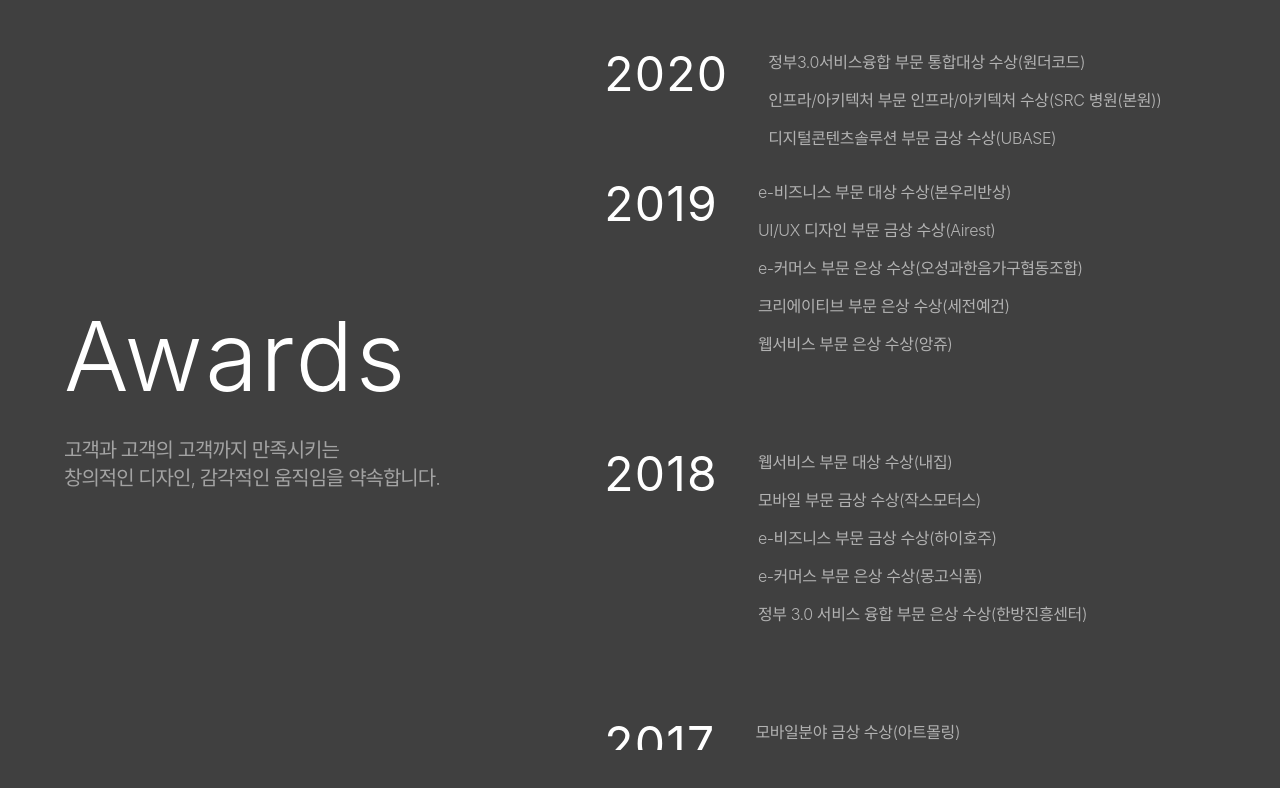
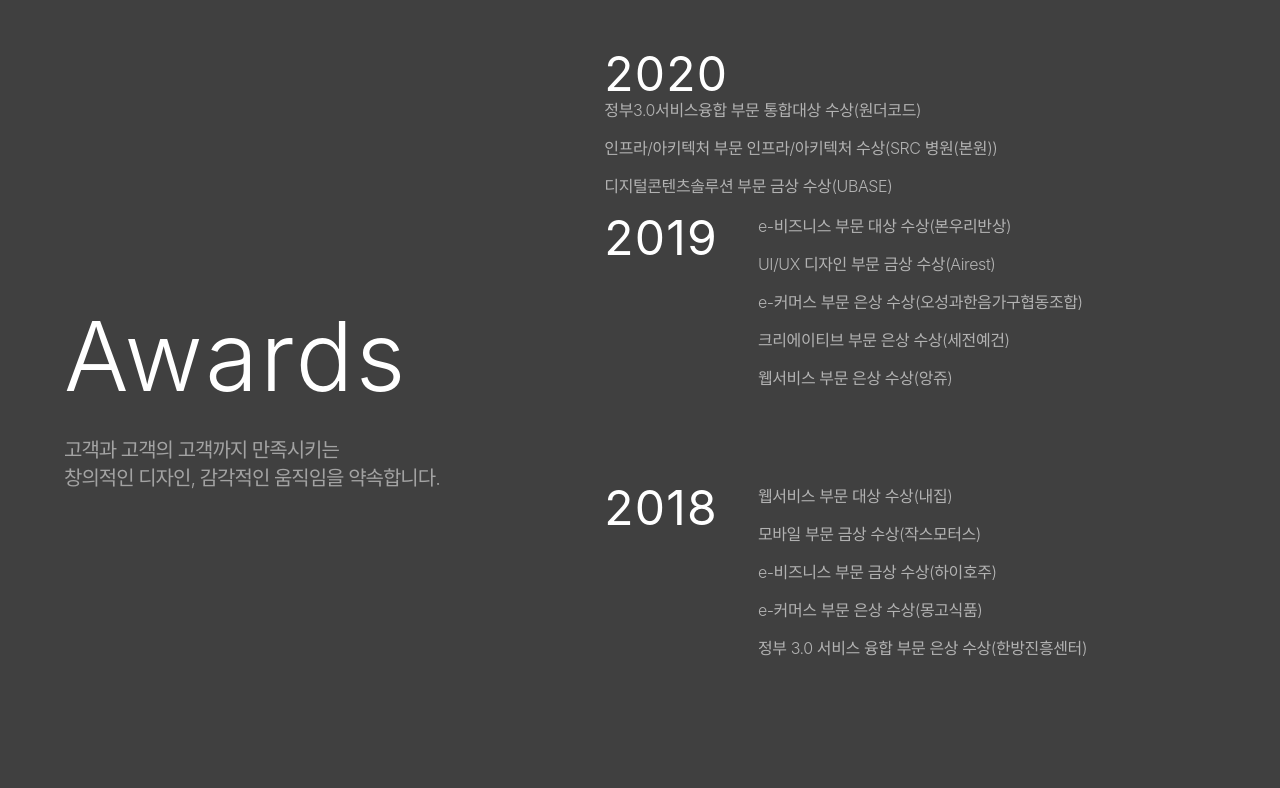
Before and after one commit to B-KJS26/todo, a Next.js app in the folder todolist/: page /clone in a window 1280 px wide. Shown: the top 788 px of the page. Built offline with nearby package versions, Linux system fonts and the light colour scheme.

Commit message:
chore: 피드백

```diff
--- a/todolist/pages/clone.tsx
+++ b/todolist/pages/clone.tsx
@@ -47,8 +47,12 @@ export const Clone: React.FC = () => {
                     <li className="mb-4">
                         {/**
                          * 폰트 사이즈가 다르다.
+                         *
+                         * 1. margin
+                         * 2. flex, justify-between
                          */}
-                        <div className="flex">
+
+                        <div>
                             <h4 className="table-cell text-white pr-10 text-5xl font-normal align-top tracking-wide md:text-xl sm:text-xl">
                                 2020
                             </h4>
```
